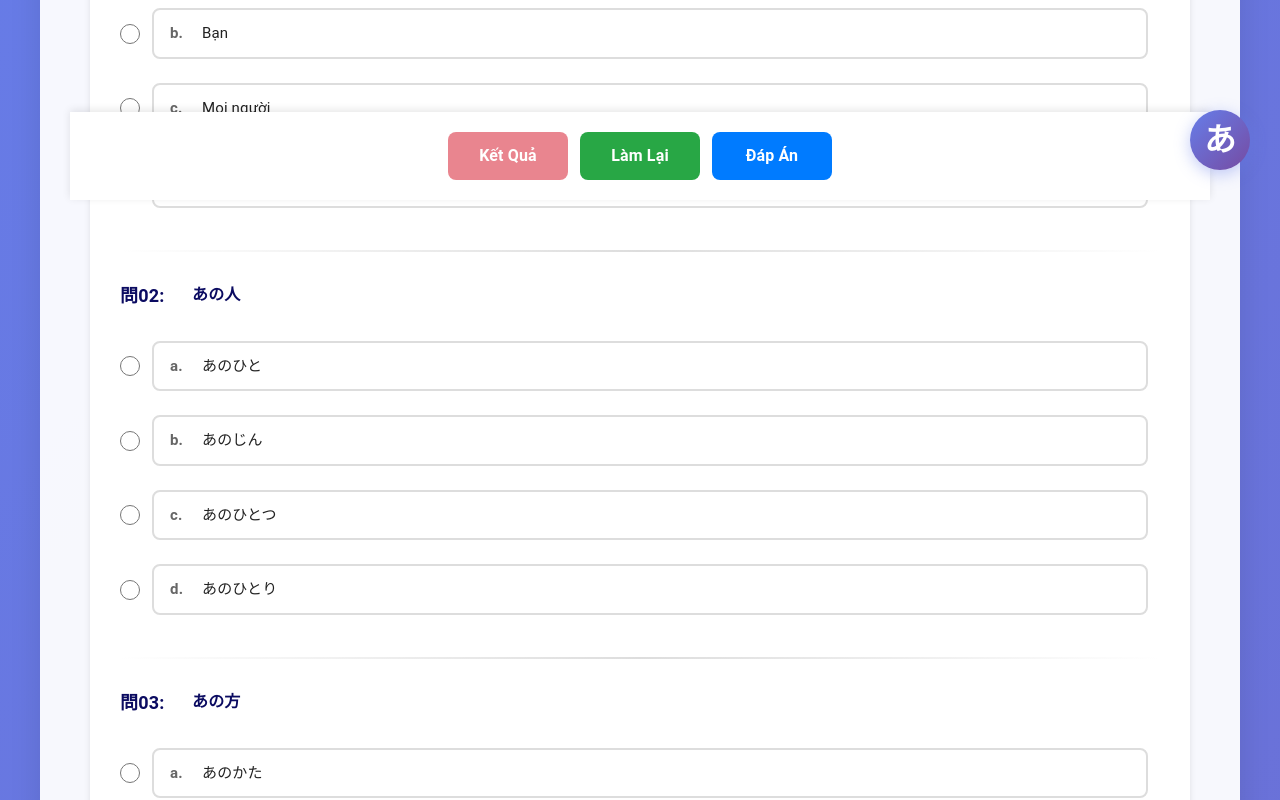
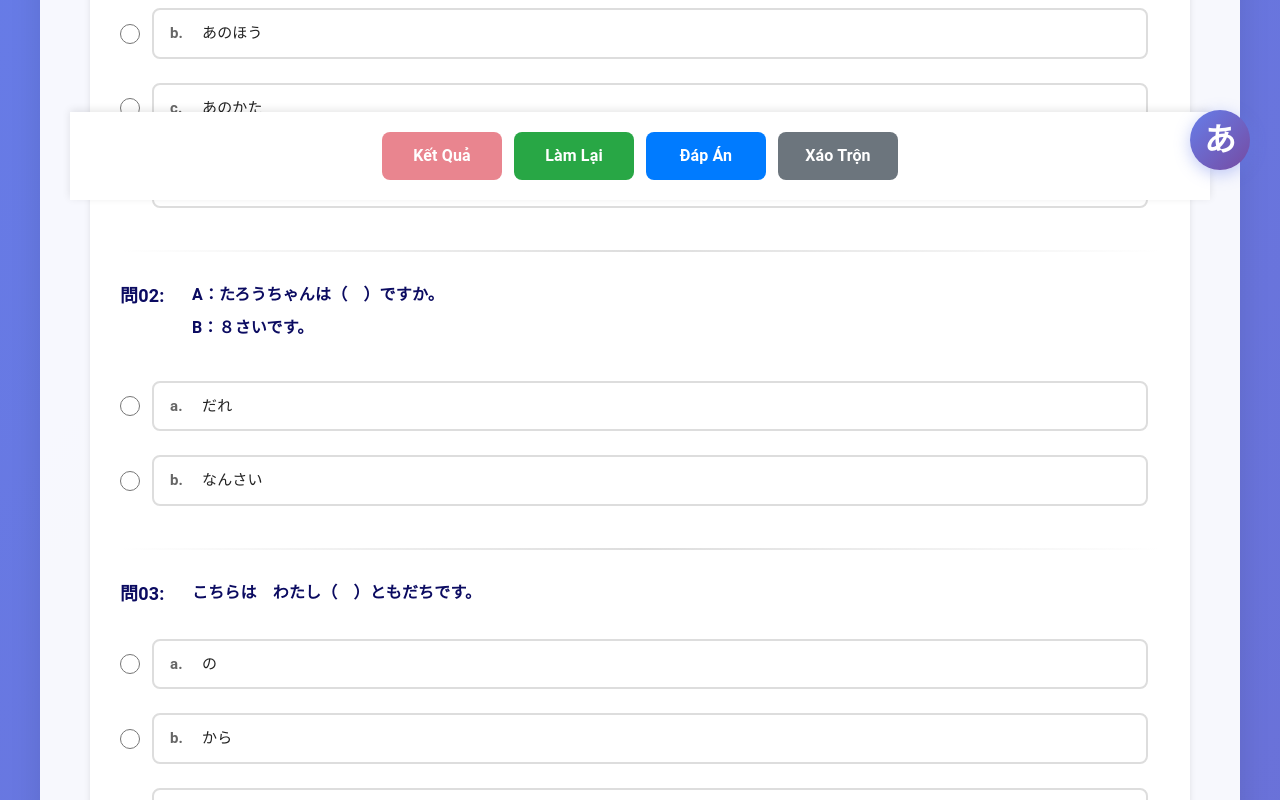
Before and after one commit to zhenguet/JL, a Next.js app: page /JL/lesson/1/quiz in a window 1280 px wide. Shown: the part 600-1400 px from the top of the page. Built offline with nearby package versions, Linux system fonts and the light colour scheme.

Commit message:
feat: Add shuffle functionality to Quiz component and introduce secondary button styling for enhanced user interaction

```diff
--- a/components/exercises/Quiz.tsx
+++ b/components/exercises/Quiz.tsx
@@ -31,16 +31,20 @@ function shuffleArray<T>(array: T[]): T[] {
 }
 
 export default function Quiz({ questions, title, shuffleOptions = true }: QuizProps) {
+  const [shuffleKey, setShuffleKey] = useState(0);
+
   const shuffledQuestions = useMemo(() => {
+    const shuffledQuestionsList = shuffleArray([...questions]);
+
     if (!shuffleOptions) {
-      return questions.map(q => ({
+      return shuffledQuestionsList.map(q => ({
         ...q,
         shuffledOptions: q.options,
         shuffledCorrectAnswer: q.correctAnswer,
       }));
     }
 
-    return questions.map(question => {
+    return shuffledQuestionsList.map(question => {
       const shuffledOptions = shuffleArray(question.options);
       const originalCorrectAnswer = question.options[question.correctAnswer];
       const shuffledCorrectAnswer = shuffledOptions.findIndex(
@@ -53,7 +57,7 @@ export default function Quiz({ questions, title, shuffleOptions = true }: QuizPr
         shuffledCorrectAnswer,
       };
     });
-  }, [questions, shuffleOptions]);
+  }, [questions, shuffleOptions, shuffleKey]);
 
   const [selectedAnswers, setSelectedAnswers] = useState<{
     [key: number]: number;
@@ -96,6 +100,14 @@ export default function Quiz({ questions, title, shuffleOptions = true }: QuizPr
     setShowResults(false);
     setShowAnswerKey(false);
     setScore(null);
+  };
+
+  const shuffleQuiz = () => {
+    setSelectedAnswers({});
+    setShowResults(false);
+    setShowAnswerKey(false);
+    setScore(null);
+    setShuffleKey(prev => prev + 1);
   };
 
   const resultCorrect = () => {
@@ -239,6 +251,14 @@ export default function Quiz({ questions, title, shuffleOptions = true }: QuizPr
           >
             Đáp Án
           </button>
+          <button
+            type="button"
+            onClick={shuffleQuiz}
+            className="btn btn-secondary"
+            title="Xáo trộn lại thứ tự câu hỏi và các lựa chọn"
+          >
+            Xáo Trộn
+          </button>
         </div>
       </div>
     </div>
--- a/components/exercises/quiz.css
+++ b/components/exercises/quiz.css
@@ -304,6 +304,17 @@
   box-shadow: 0 4px 8px rgba(0, 123, 255, 0.3);
 }
 
+.btn-secondary {
+  background: #6c757d;
+  color: white;
+}
+
+.btn-secondary:hover:not(:disabled) {
+  background: #5a6268;
+  transform: translateY(-2px);
+  box-shadow: 0 4px 8px rgba(108, 117, 125, 0.3);
+}
+
 .quiz-score {
   margin-top: 30px;
   padding: 20px;
```
